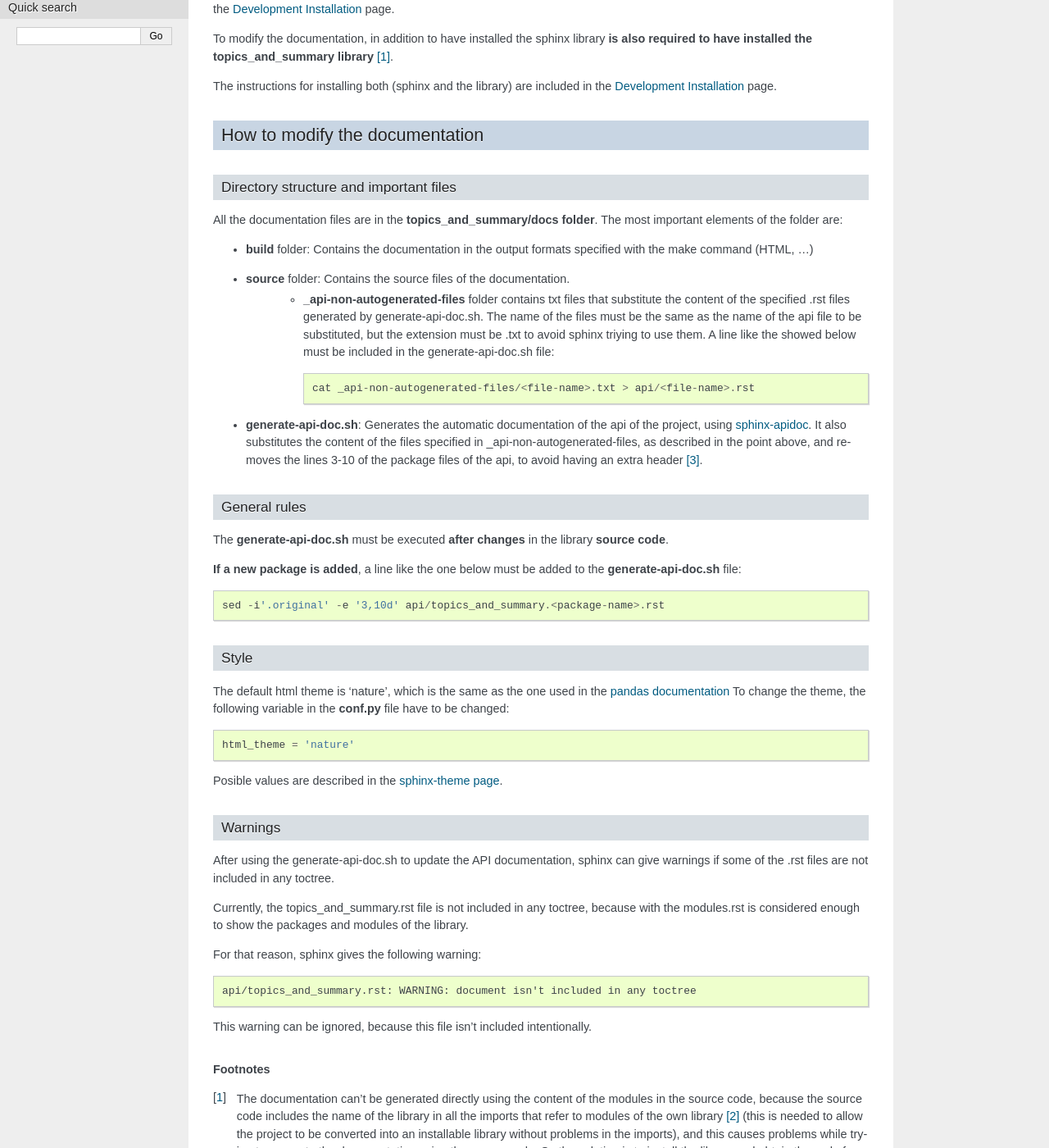
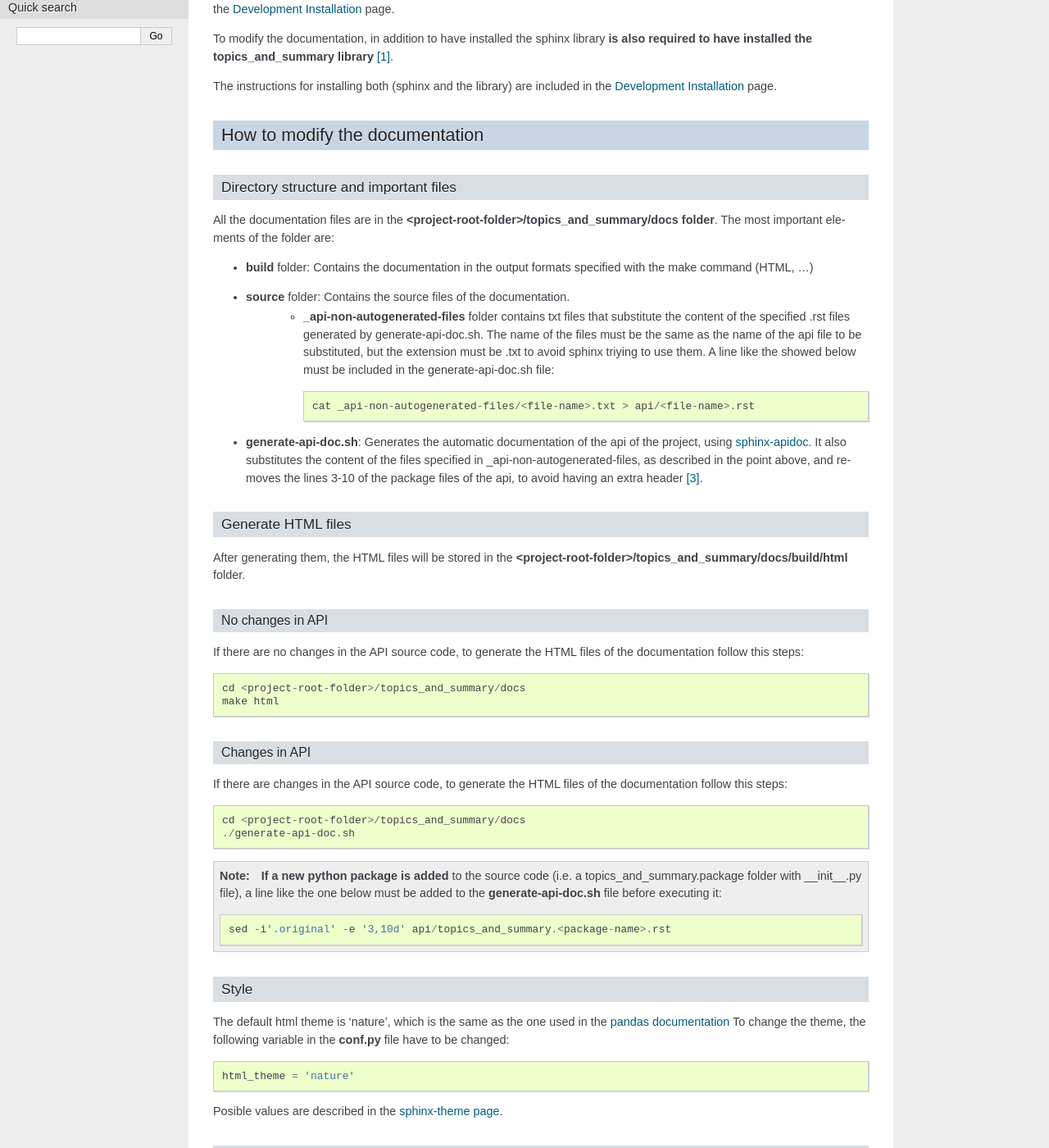
Before and after one commit to CarlosSanabriaM/topics_and_summary, a Sphinx documentation site: the page built from topics_and_summary/docs/source/development/documentation.rst, in a window 1280 px wide and 1400 px high, scrolled down 469 px. Shown: the whole window at 82% size. Built offline with Sphinx 7.4.7, drawn with Linux system fonts in a browser that asks for light colours.

Commit message:
Last changes to demo and documentation.

```diff
--- a/topics_and_summary/docs/source/development/documentation.rst
+++ b/topics_and_summary/docs/source/development/documentation.rst
@@ -37,7 +37,7 @@ How to modify the documentation
 Directory structure and important files
 ^^^^^^^^^^^^^^^^^^^^^^^^^^^^^^^^^^^^^^^
 
-All the documentation files are in the **topics_and_summary/docs folder**. The most important elements of the folder are:
+All the documentation files are in the **<project-root-folder>/topics_and_summary/docs folder**. The most important elements of the folder are:
 
 * **build** folder: Contains the documentation in the output formats specified with the make command (HTML, ...)
 * **source** folder: Contains the source files of the documentation.
@@ -54,16 +54,37 @@ All the documentation files are in the **topics_and_summary/docs folder**. The m
   of the files specified in _api-non-autogenerated-files, as described in the point above, and removes the lines 3-10
   of the package files of the api, to avoid having an extra header [#f3]_.
 
-General rules
-^^^^^^^^^^^^^
+Generate HTML files
+^^^^^^^^^^^^^^^^^^^
 
-The **generate-api-doc.sh** must be executed **after changes** in the library **source code**.
+After generating them, the HTML files will be stored in the **<project-root-folder>/topics_and_summary/docs/build/html** folder.
 
-**If a new package is added**, a line like the one below must be added to the **generate-api-doc.sh** file:
+No changes in API
+"""""""""""""""""
+
+If there are no changes in the API source code, to generate the HTML files of the documentation follow this steps:
 
 ::
 
-    sed -i'.original' -e '3,10d' api/topics_and_summary.<package-name>.rst
+    cd <project-root-folder>/topics_and_summary/docs
+    make html
+
+Changes in API
+""""""""""""""
+
+If there are changes in the API source code, to generate the HTML files of the documentation follow this steps:
+
+::
+
+    cd <project-root-folder>/topics_and_summary/docs
+    ./generate-api-doc.sh
+
+.. note:: **If a new python package is added** to the source code (i.e. a topics_and_summary.package folder with __init__.py file),
+   a line like the one below must be added to the **generate-api-doc.sh** file before executing it:
+
+   ::
+
+      sed -i'.original' -e '3,10d' api/topics_and_summary.<package-name>.rst
 
 Style
 ^^^^^
--- a/topics_and_summary/docs/source/index.rst
+++ b/topics_and_summary/docs/source/index.rst
@@ -5,6 +5,7 @@ Welcome to Topics and Summary's documentation!
 
 **Useful links**:
 `Source Repository <madbd1000.accenture.com:8081/carlos.sanabria/topic_and_extractivesummary>`__ |
+`PowerPoint presentation <https://myoffice.accenture.com/:p:/g/personal/v_yeguas_garcia_accenture_com/EUjAqK_QI2JHmZeU2YLrr2oBtfrm-QjdlspZs9WRvPRkUQ?e=Z56trc>`__ |
 `Contact the author <mailto:carlos.sanabria@accenture.com>`__
 
 **topics_and_summary** is a library that identifies topics in a collection
```
Also changed, not shown: topics_and_summary/docs/source/usage/quickstart.rst (+9 -9 lines), 1 other file.
